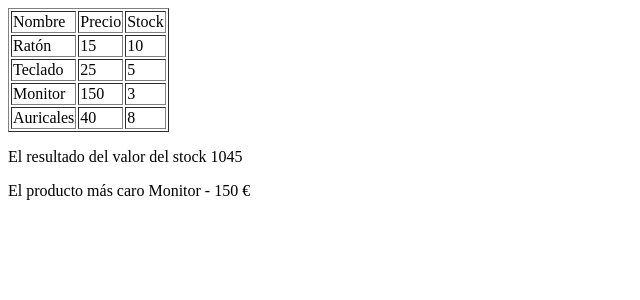
After one commit to alopgal1506/DWES, a PHP site: page /Tema6_Objetos/EjerciciosRepasar/Ejercicio2/Prueba.php in a window 1280 px wide. The commit adds this page. Shown: the top 300 px of the page, without its empty margins (0-640 px from the left). Run offline with PHP 8.4, Linux system fonts and the light colour scheme.

Commit message:
11/11/2026

```diff
--- a/proyecto-php/src/Tema6_Objetos/EjerciciosRepasar/Prueba.php
+++ b/proyecto-php/src/Tema6_Objetos/EjerciciosRepasar/Ejercicio1/Prueba.php
@@ -32,6 +32,7 @@ if (isset($_POST['codigo']) && isset($_POST['nombre']) && isset($_POST['precio']
 
     $arrayProductos = almacenarProductos($producto, $arrayProductos);
 }
+
 
 
 ?>
--- /dev/null
+++ b/proyecto-php/src/Tema6_Objetos/EjerciciosRepasar/Ejercicio2/Producto.php
@@ -0,0 +1,63 @@
+<?php
+class Producto{
+    private $nombre;
+    private $precio;
+    private $stock;
+
+    function __construct($nombre, $precio, $stock){
+        $this->nombre=$nombre;
+        $this->precio=$precio;
+        $this->stock=$stock;
+    }
+
+
+    public function getNombre()
+    {
+        return $this->nombre;
+    }
+
+
+    public function setNombre($nombre)
+    {
+        $this->nombre = $nombre;
+
+        return $this;
+    }
+
+
+    public function getPrecio()
+    {
+        return $this->precio;
+    }
+
+
+    public function setPrecio($precio)
+    {
+        $this->precio = $precio;
+
+        return $this;
+    }
+
+
+    public function getStock()
+    {
+        return $this->stock;
+    }
+
+    public function setStock($stock)
+    {
+        $this->stock = $stock;
+
+        return $this;
+    }
+
+    function mostrarInformacion(){
+        return "<td> ".$this->nombre."</td><td> ".$this->precio."</td><td> ".$this->stock. "</td>";
+    }
+
+
+    function calcularValorStock(){
+        return $this->precio*$this->stock;
+    }
+}
+?>
--- /dev/null
+++ b/proyecto-php/src/Tema6_Objetos/EjerciciosRepasar/Ejercicio2/Prueba.php
@@ -0,0 +1,57 @@
+<?php
+/*1. Clase Producto
+Crea una clase llamada Producto con los siguientes atributos privados:
+- nombre
+- precio
+- stock
+Implementa:
+- Un constructor que inicialice todos los atributos.
+- Los métodos get y set de cada atributo.
+- Un método mostrarInformacion() que muestre todos los datos del producto.
+- Un método calcularValorStock() que devuelva el precio multiplicado por el stock.
+2. Clase Tienda
+Crea una clase llamada Tienda con un atributo privado:
+- productos: array que almacenará objetos de tipo Producto.
+Implementa los siguientes métodos:
+- agregarProducto($producto): añade un producto al array.
+- mostrarProductos(): muestra todos los productos.
+- calcularValorTotal(): devuelve el valor total del stock de todos los productos.
+- obtenerProductoMasCaro(): devuelve el producto con el precio más alto. */
+include_once "Producto.php";
+include_once "Tienda.php";
+
+$tienda=new Tienda();
+
+/*Creamos los productos */
+$raton=new Producto("Ratón", 15, 10);
+$teclado=new Producto("Teclado", 25, 5);
+$monitor=new Producto("Monitor", 150, 3);
+$auriculares=new Producto("Auricales", 40, 8);
+
+$tienda->agregarProducto($raton);
+$tienda->agregarProducto($teclado);
+$tienda->agregarProducto($monitor);
+$tienda->agregarProducto($auriculares);
+?>
+<!DOCTYPE html>
+<html lang="en">
+<head>
+    <meta charset="UTF-8">
+    <meta name="viewport" content="width=device-width, initial-scale=1.0">
+    <title>Document</title>
+</head>
+<body>
+    <table border="1">
+        <tr>
+            <td>Nombre</td>
+            <td>Precio</td>
+            <td>Stock</td>
+        </tr>
+        <?php $tienda->mostrarProducto();?>
+    </table>
+    <p>El resultado del valor del stock <?php echo $tienda->calcularValorTotal();?></p>
+    <p>El producto más caro <?php $producto = $tienda->obtenerProductoMasCaro();
+                                    echo $producto->getNombre();
+                                    echo " - " . $producto->getPrecio() . " €";?></p>
+</body>
+</html>
--- /dev/null
+++ b/proyecto-php/src/Tema6_Objetos/EjerciciosRepasar/Ejercicio2/Tienda.php
@@ -0,0 +1,43 @@
+<?php
+class Tienda{
+    private $productos;
+
+    function __construct(){
+        $this->productos=array();
+    }
+
+    function agregarProducto($producto){
+        $this->productos[]=$producto;
+    }
+
+    function mostrarProducto(){
+        foreach($this->productos as $p){
+            echo "<tr>";
+            echo $p->mostrarInformacion();
+            echo "</tr>";
+        }
+    }
+
+    function calcularValorTotal(){
+        $resultado=0;
+        foreach($this->productos as $p){
+            $resultado+=$p->calcularValorStock();
+        }
+        return $resultado;
+    }
+
+    function obtenerProductoMasCaro(){
+        $precioMasAlto=0;
+        $productoMasAlto=null;
+        foreach($this->productos as $p){
+            if(($p->getPrecio())>$precioMasAlto){
+                $precioMasAlto=$p->getPrecio();
+                $productoMasAlto=$p;
+            }
+        }
+        return $productoMasAlto;
+    }
+
+
+}
+?>
```
Also changed, not shown: proyecto-php/src/Tema6_Objetos/EjerciciosRepasar/Ejercicio1/Producto.php (renamed from proyecto-php/src/Tema6_Objetos/EjerciciosRepasar/Producto.php), proyecto-php/src/Tema6_Objetos/EjerciciosRepasar/Ejercicio1/ProductoEspecial.php (renamed from proyecto-php/src/Tema6_Objetos/EjerciciosRepasar/ProductoEspecial.php).
